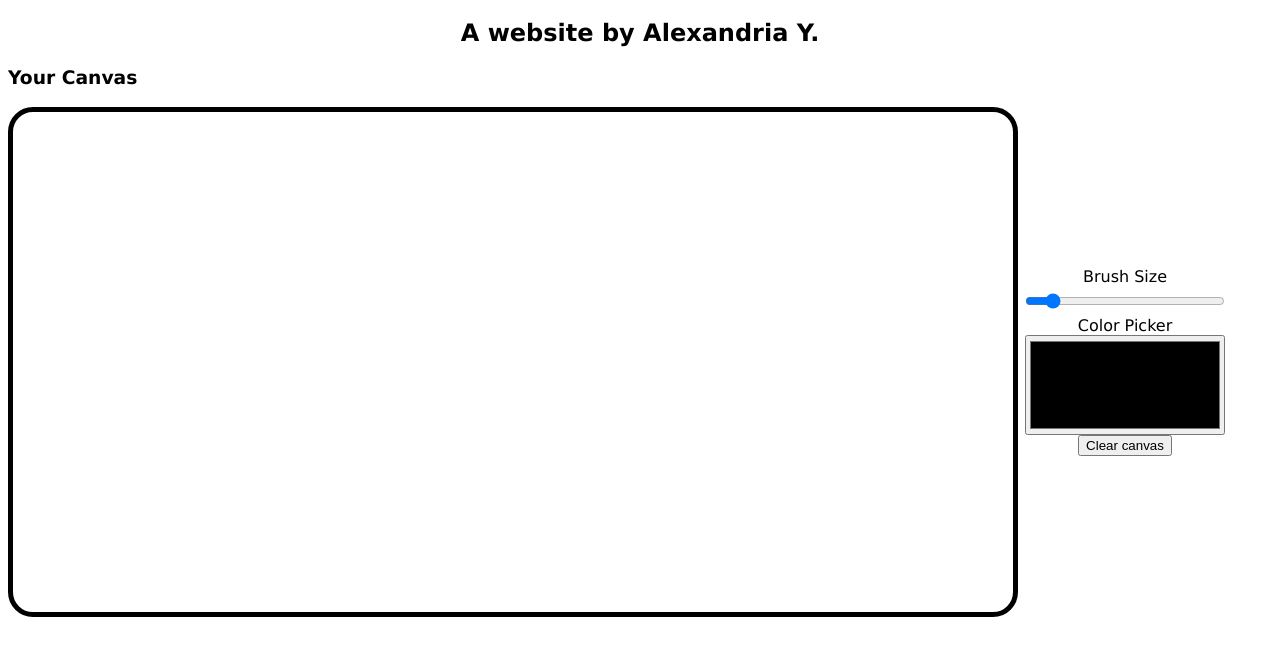
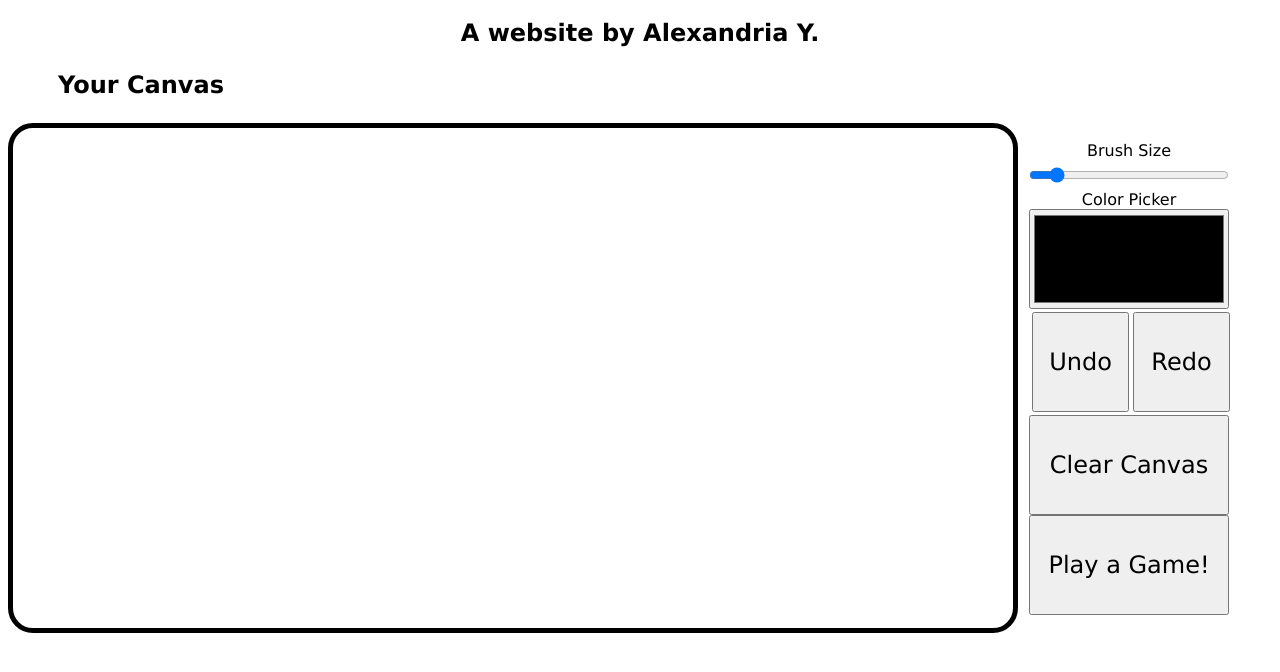
Before and after one commit to Alexandria156/Doodle-Bug, a plain HTML site: page live-canvas/index.html in a window 1280 px wide. Shown: the part 62-734 px from the top of the page. Drawn offline with Linux system fonts and the light colour scheme.

Commit message:
Trying to implement undo and redo

```diff
--- a/live-canvas/index.html
+++ b/live-canvas/index.html
@@ -34,7 +34,14 @@
                         <br>
                         <input id="colorPicker" type="color" value="#000000">
                     </label>
-                    <button id="clear">Clear canvas</button>
+                    <table>
+                        <th id = undoRedo>
+                            <td><button id ="undo">Undo</button></td>
+                            <td><button id = "redo">Redo</button></td>
+                        </th>
+                    </table>
+                    <button id="clear">Clear Canvas</button>
+                    <button id ="startGame">Play a Game!</button>
                 </td>
                 </th>
             </thread>
@@ -42,6 +49,7 @@
     </div>
     </div>
     <script src="/live-canvas/userDrawingInput.js"></script>
+    <script src = "/live-canvas/drawingGame.js"></script>
 </body>
 
 </html>
--- a/live-canvas/main-page.css
+++ b/live-canvas/main-page.css
@@ -11,6 +11,8 @@
 #userCanvas{
     text-align: left;
     font-family: 'Lucida Sans';
+    font-size: x-large;
+    padding-left: 50px;
 }
 
 #sketchCanvas{
@@ -56,8 +58,36 @@
 #board{
     display: flex;
 }
-
+#undo{
+    display: block;
+    margin: 0 auto;
+    width: 97px;
+    height: 100px;
+    font-size: x-large;
+    font-family: 'Lucida Sans';
+}
+#redo{
+    display: block;
+    margin: 0 auto;
+    width: 97px;
+    height: 100px;
+    font-size: x-large;
+    font-family: 'Lucida Sans';
+}
 #clear{
     display: block;
     margin: 0 auto;
+    width:200px;
+    height: 100px;
+    font-size:x-large;
+    font-family: 'Lucida Sans';
 }
+
+#startGame{
+    display: block;
+    margin: 0 auto;
+    width: 200px;
+    height: 100px;
+    font-size: x-large;
+    font-family: 'Lucida Sans';
+}
--- a/live-canvas/userDrawingInput.js
+++ b/live-canvas/userDrawingInput.js
@@ -2,10 +2,19 @@
 console.log("JS is loaded!");
 
 const userCanvas = document.getElementById("sketchCanvas");
+
 const context = userCanvas.getContext("2d");
 const colorPicker = document.getElementById("colorPicker");
-const sizeChange = document.getElementById("brushSize")
-const wipeCanvas = document.getElementById("clear")
+const sizeChange = document.getElementById("brushSize");
+const undoStroke = document.getElementById("undo");
+const redoStroke = document.getElementById("redo");
+const wipeCanvas = document.getElementById("clear");
+
+const startGame = document.getElementById("startGame");
+
+var canvasHistory = new Array();
+var canvasPushes = -1;
+
 let activeDrawing = false;
 let brushSize = sizeChange.value;
 let brushColor = colorPicker.value;
@@ -23,7 +32,6 @@ function currentlyDrawing(mouse) {
     console.log("Mouse moving")
     context.lineWidth = brushSize;
     context.lineCap = "round";
-    //context.fillStyle = brushColor;
     context.strokeStyle = brushColor;
     if (activeDrawing == true) {
         console.log("Drawing!")
@@ -50,9 +58,38 @@ function changeSize(brush){
     currentlyDrawing(brush);
 }
 
+function currentCanvas(){
+    console.log("Stored current canvas");
+    canvasPushes++;
+    if(canvasPushes < canvasHistory)
+    {
+        canvasHistory.length = canvasPushes;
+    }
+    canvasHistory.push(userCanvas.toDataURL());
+}
+
 function clearCanvas(){
     console.log("Cleared canvas");
     context.clearRect(0,0, userCanvas.width, userCanvas.height);
+}
+
+function undoWork(){
+    if(canvasPushes > 0)
+    {
+        canvasPushes--;
+        var canvasSnap = new Image();
+        canvasSnap.src=canvasHistory[canvasPushes];
+        canvasSnap.onload=function() {context.drawImage(canvasSnap, 0, 0);}
+    }
+}
+function redoWork(){
+    if(canvasPushes < canvasHistory.length-1)
+    {
+        canvasPushes++;
+        var canvasSnap = new Image();
+        canvasSnap.src = canvasHistory[canvasPushes];
+        canvasSnap.onload = function() {context.drawImage(canvasSnap, 0, 0);}
+    }
 }
 
 userCanvas.addEventListener("mousedown", startDrawing);
@@ -62,3 +99,5 @@ userCanvas.addEventListener("mousemove", currentlyDrawing);
 colorPicker.addEventListener("input", changeColor);
 sizeChange.addEventListener("input", changeSize);
 wipeCanvas.addEventListener("click", clearCanvas);
+undoStroke.addEventListener("click", undoWork);
+redoStroke.addEventListener("click",redoWork);
```
Also changed, not shown: live-canvas/drawingGame.js (added).
